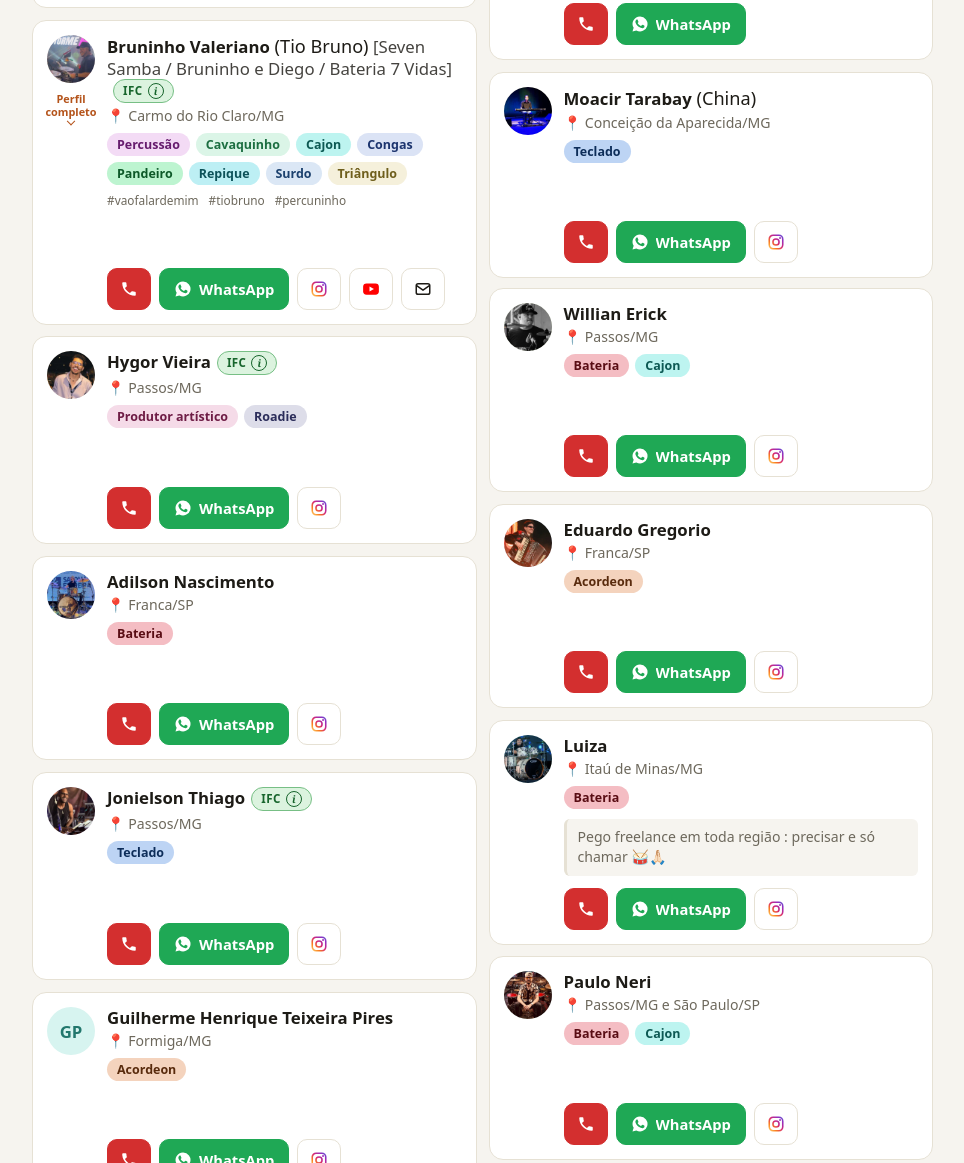
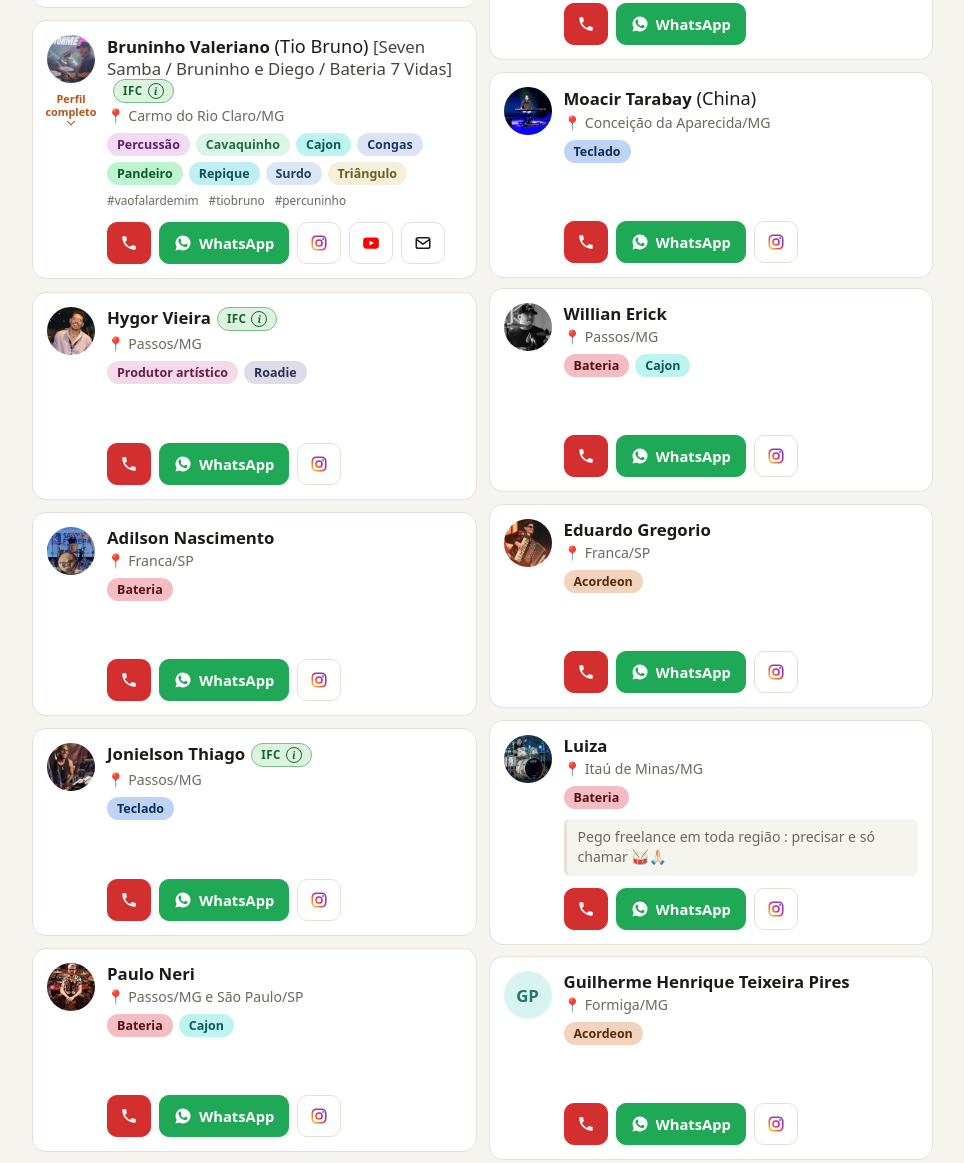
Before and after one commit to saulohenriquef/contatomusicos, a plain HTML site: page index.html in a window 1280 px wide. Shown: the part 1131-2294 px from the top of the page, without its empty margins (304-1268 px from the left). Drawn offline with Linux system fonts and the light colour scheme.

Commit message:
Update index.html

```diff
--- a/index.html
+++ b/index.html
@@ -569,7 +569,7 @@
     </div>
     A ordem muda toda vez que a página é aberta. Se você liberar a localização, os mais próximos aparecem primeiro; ela fica só no seu aparelho.
     <div class="creditos">Criado por <strong>Saulo Henrique Fernandes</strong> · <a href="https://www.instagram.com/saulohenriquef" target="_blank" rel="noopener">@saulohenriquef</a></div>
-    Lista de Contatos de Músicos · v17
+    Lista de Contatos de Músicos · v17.1
   </footer>
 </div>
 
@@ -1432,7 +1432,7 @@ function criarIcone(id){
    Para não contar os próprios toques (o dono, testando): abra a lista uma vez com ?naoContar=1 no fim do endereço,
    em cada aparelho (?contar=1 volta a contar). */
 const FIREBASE = {projectId: "contatomusicos", apiKey: "AIzaSyCTDRjRPv_yIgXg2-yLyYnv31U3njzOPac"};   // vazio = não registra nada
-const VERSAO_LISTA = "v17";
+const VERSAO_LISTA = "v17.1";
 let naoContarCliques = false;
 try{
   const q = new URLSearchParams(location.search);
@@ -2173,12 +2173,35 @@ $("perto").addEventListener("click", () => {
   }
 });
 
+/* ---------- v17.1: o espaço do recado só em cartão curto ----------
+   Cartão sem recado ganha o espaço de 1 linha de recado, para ficar parecido com os outros. Mas quem já ocupa linhas a
+   mais (nome em 2 linhas ou mais, instrumentos em 2 fileiras ou mais, hashtags) já tem o tamanho de um cartão com recado:
+   aí o espaço não entra. LINHAS_A_MAIS_SEM_ESPACO: a partir de quantas linhas a mais o espaço sai. A conta é feita na
+   largura de verdade do cartão (celular, computador, colunas) e refeita quando ela muda. */
+const LINHAS_A_MAIS_SEM_ESPACO = 1;
+function contarLinhas(caixas){              // caixas na mesma altura (com folga de 10 px) = mesma linha
+  const meios = caixas.filter(x => x.width > 0 && x.height > 0).map(x => (x.top + x.bottom) / 2).sort((p, q) => p - q);
+  let n = 0, ultimo = -Infinity;
+  meios.forEach(m => { if(m > ultimo + 10){ n++; ultimo = m; } });
+  return Math.max(1, n);
+}
+function linhasDoTexto(el){ const r = document.createRange(); r.selectNodeContents(el); return contarLinhas([...r.getClientRects()]); }
+const fileirasDe = el => contarLinhas([...el.children].map(x => x.getBoundingClientRect()));
+function ajustarEspacoRecado(card){
+  const vazio = card.querySelector(".obs-vazio");
+  if(!vazio || !card.offsetParent) return;      // com recado, ou escondido pelo filtro (a conta fica para quando aparecer)
+  const nome = card.querySelector(".name"), tags = card.querySelector(".tags"), hashtags = card.querySelector(".hashtags");
+  const aMais = (nome ? linhasDoTexto(nome) - 1 : 0) + (tags && tags.children.length ? fileirasDe(tags) - 1 : 0) + (hashtags ? fileirasDe(hashtags) : 0);
+  vazio.hidden = aMais >= LINHAS_A_MAIS_SEM_ESPACO;
+}
+
 /* ---------- v13: no computador os cartões se encaixam em colunas, cada um com a sua altura ---------- */
 (function(){
   if(!("ResizeObserver" in window) || !("MutationObserver" in window)) return;   // sem isso fica a grade simples (a linha tem a altura do maior cartão)
   const GRADE = 4, VAO = 10;   // altura de cada linha da grade (a CSS usa os mesmos 4px) e espaço mínimo entre cartões, em px
   const lista = $("lista");
   const medidor = new ResizeObserver(es => es.forEach(e => {
+    ajustarEspacoRecado(e.target);           // v17.1: se o espaço do recado sair, o observador mede de novo em seguida
     const h = e.borderBoxSize && e.borderBoxSize[0] ? e.borderBoxSize[0].blockSize : e.target.getBoundingClientRect().height;
     e.target.style.setProperty("--linhas", String(Math.max(1, Math.ceil((h + VAO) / GRADE))));
   }));
@@ -2250,7 +2273,7 @@ iniciar();
 <!--
 ================================================================
  LISTA DE CONTATOS DE MÚSICOS — CHANGELOG
- Arquivo: Lista_Contatos_Musicos_v17.html
+ Arquivo: Lista_Contatos_Musicos_v17.1.html
  Dados:   o HTML lê os mesmos arquivos do GitHub,
           Lista_Contatos_Musicos_contatos.json (com campos opcionais de referência,
           categoria, selos, disponibilidade, oculto, perfil e contatos) e
@@ -2789,6 +2812,15 @@ v17 — 2026-11-24
     ("+19545550123"). O cartão mostra "+1 954 555 0123", o WhatsApp
     abre wa.me/19545550123 e o Ligar liga para +19545550123. Os
     números do Brasil continuam como antes.
+----------------------------------------------------------------
+v17.1 — 2026-11-25
+  - O espaço vazio do recado (cartão sem recado) agora só entra em
+    cartão curto. Se o cartão já ocupa linhas a mais (nome com apelido
+    e referência em 2 linhas ou mais, instrumentos em 2 fileiras ou
+    mais, hashtags), ele já fica do tamanho de um cartão com recado, e
+    o espaço não entra. A conta usa a largura real do cartão (celular
+    ou computador) e é refeita quando ela muda. O limite fica em
+    LINHAS_A_MAIS_SEM_ESPACO (1 linha a mais).
 
 ================================================================
 -->
```
